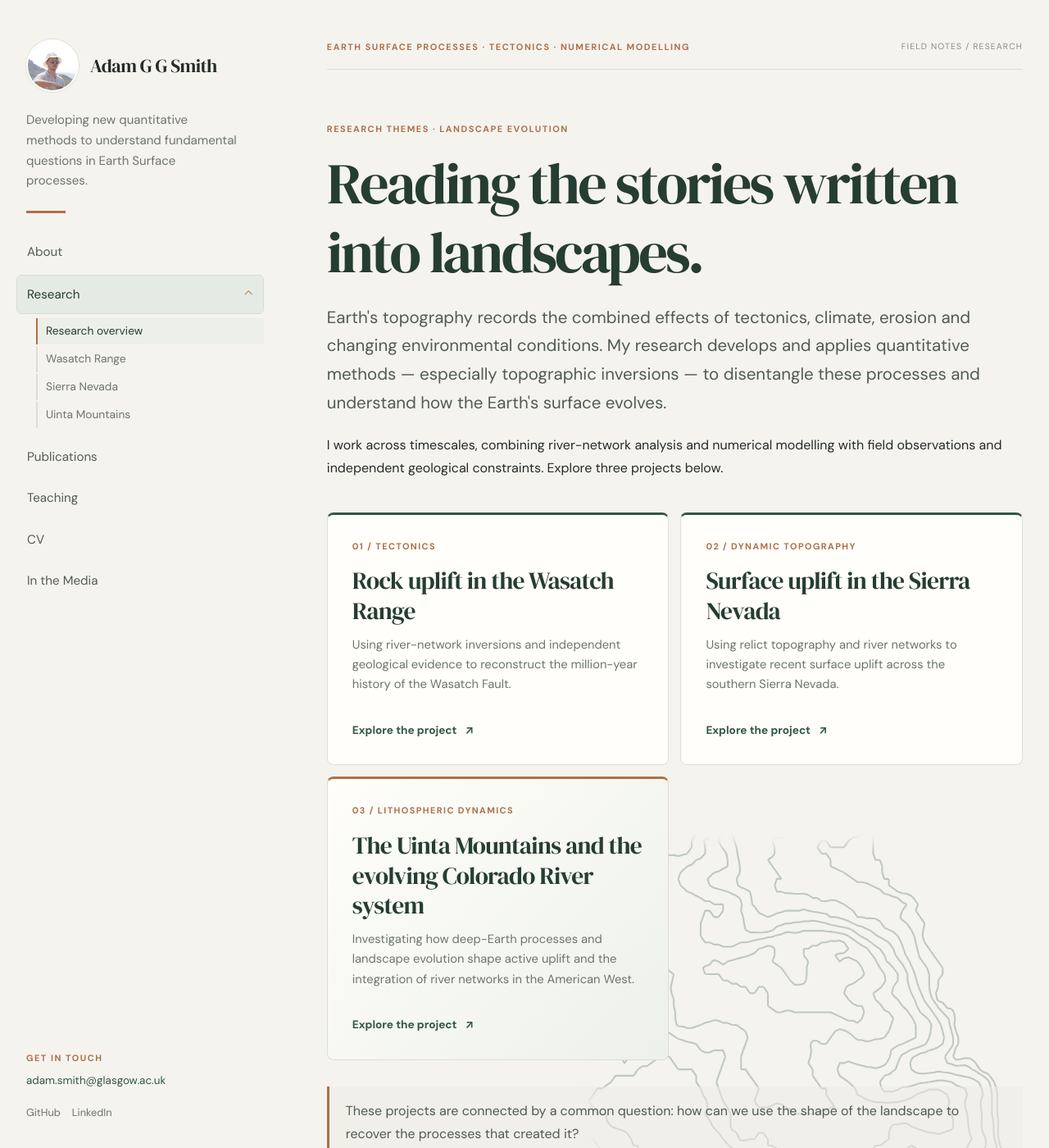
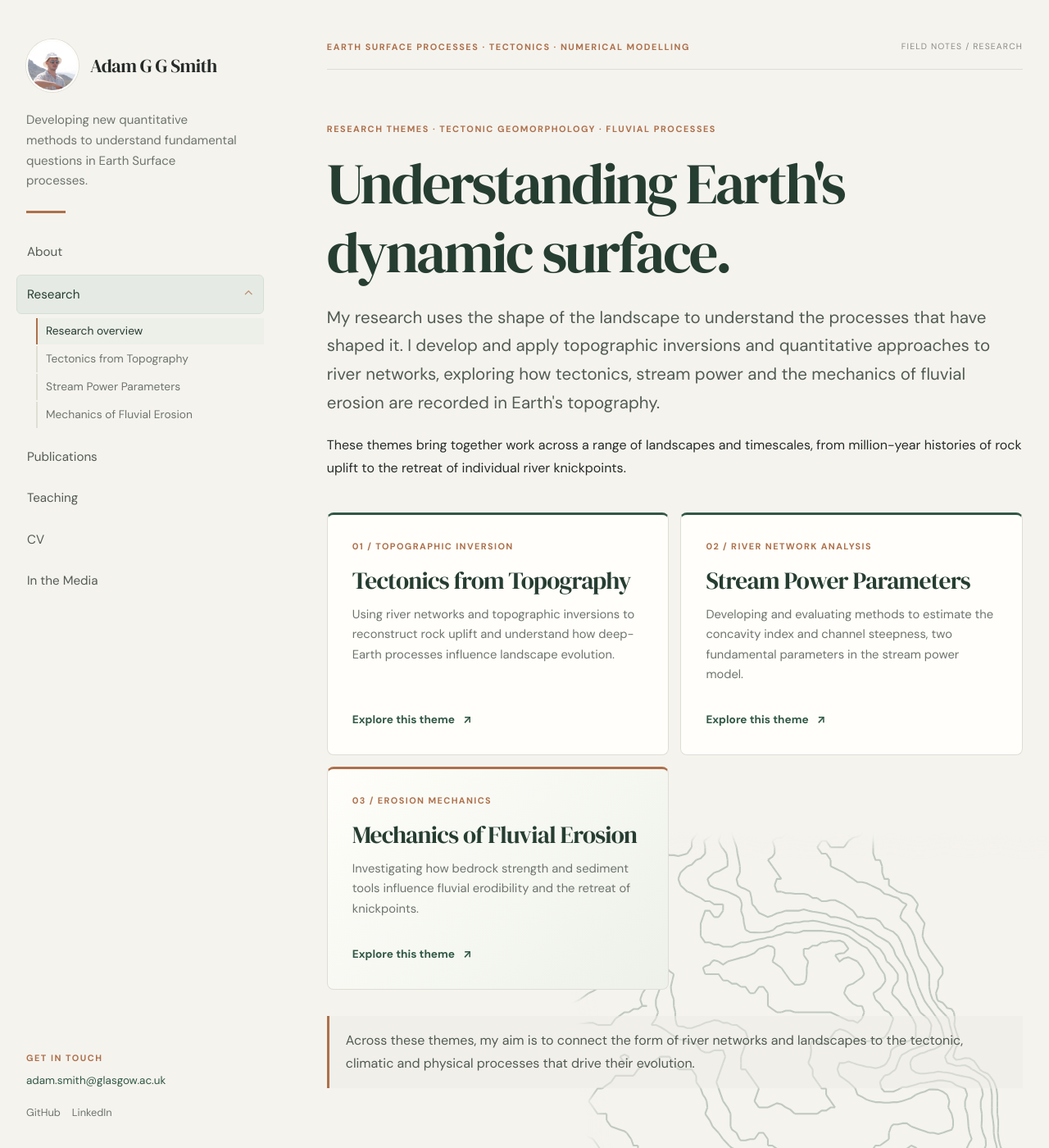
Before and after one commit to adamsmith142/adamsmith142.github.io, a Jekyll site: the page built from Research.md, in a window 1280 px wide and 1400 px high. Shown: the whole window at 82% size. Built offline with Jekyll 4.4.1, drawn with Linux system fonts in a browser that asks for light colours; our own code applies the rules of GitHub Pages for plain Markdown files.

Commit message:
Reorganise research pages around three themes
Add thematic pages for tectonics, stream power parameters and fluvial erosion

```diff
--- a/Research.md
+++ b/Research.md
@@ -1,34 +1,34 @@
 ---
 title: Research
-description: Research using topographic inversions and landscape evolution models to understand Earth's dynamic surface.
+description: Research exploring tectonics, stream power parameters and the mechanics of fluvial erosion through topographic analysis.
 ---
 
 <section class="research-intro">
-  <span class="eyebrow">RESEARCH THEMES · LANDSCAPE EVOLUTION</span>
-  <h1>Reading the stories written into landscapes.</h1>
-  <p class="research-standfirst">Earth's topography records the combined effects of tectonics, climate, erosion and changing environmental conditions. My research develops and applies quantitative methods — especially topographic inversions — to disentangle these processes and understand how the Earth's surface evolves.</p>
-  <p>I work across timescales, combining river-network analysis and numerical modelling with field observations and independent geological constraints. Explore three projects below.</p>
+  <span class="eyebrow">RESEARCH THEMES · TECTONIC GEOMORPHOLOGY · FLUVIAL PROCESSES</span>
+  <h1>Understanding Earth's dynamic surface.</h1>
+  <p class="research-standfirst">My research uses the shape of the landscape to understand the processes that have shaped it. I develop and apply topographic inversions and quantitative approaches to river networks, exploring how tectonics, stream power and the mechanics of fluvial erosion are recorded in Earth's topography.</p>
+  <p>These themes bring together work across a range of landscapes and timescales, from million-year histories of rock uplift to the retreat of individual river knickpoints.</p>
 </section>
 
 <div class="project-grid">
-  <a class="project-card" href="{{ '/Wasatch.html' | relative_url }}">
-    <span class="project-card__number">01 / TECTONICS</span>
-    <h2>Rock uplift in the Wasatch Range</h2>
-    <p>Using river-network inversions and independent geological evidence to reconstruct the million-year history of the Wasatch Fault.</p>
-    <span class="project-card__link">Explore the project <span aria-hidden="true">↗</span></span>
+  <a class="project-card" href="{{ '/Tectonics.html' | relative_url }}">
+    <span class="project-card__number">01 / TOPOGRAPHIC INVERSION</span>
+    <h2>Tectonics from Topography</h2>
+    <p>Using river networks and topographic inversions to reconstruct rock uplift and understand how deep-Earth processes influence landscape evolution.</p>
+    <span class="project-card__link">Explore this theme <span aria-hidden="true">↗</span></span>
   </a>
-  <a class="project-card" href="{{ '/Sierra.html' | relative_url }}">
-    <span class="project-card__number">02 / DYNAMIC TOPOGRAPHY</span>
-    <h2>Surface uplift in the Sierra Nevada</h2>
-    <p>Using relict topography and river networks to investigate recent surface uplift across the southern Sierra Nevada.</p>
-    <span class="project-card__link">Explore the project <span aria-hidden="true">↗</span></span>
+  <a class="project-card" href="{{ '/StreamPower.html' | relative_url }}">
+    <span class="project-card__number">02 / RIVER NETWORK ANALYSIS</span>
+    <h2>Stream Power Parameters</h2>
+    <p>Developing and evaluating methods to estimate the concavity index and channel steepness, two fundamental parameters in the stream power model.</p>
+    <span class="project-card__link">Explore this theme <span aria-hidden="true">↗</span></span>
   </a>
-  <a class="project-card project-card--featured" href="{{ '/Uinta.html' | relative_url }}">
-    <span class="project-card__number">03 / LITHOSPHERIC DYNAMICS</span>
-    <h2>The Uinta Mountains and the evolving Colorado River system</h2>
-    <p>Investigating how deep-Earth processes and landscape evolution shape active uplift and the integration of river networks in the American West.</p>
-    <span class="project-card__link">Explore the project <span aria-hidden="true">↗</span></span>
+  <a class="project-card project-card--featured" href="{{ '/FluvialErosion.html' | relative_url }}">
+    <span class="project-card__number">03 / EROSION MECHANICS</span>
+    <h2>Mechanics of Fluvial Erosion</h2>
+    <p>Investigating how bedrock strength and sediment tools influence fluvial erodibility and the retreat of knickpoints.</p>
+    <span class="project-card__link">Explore this theme <span aria-hidden="true">↗</span></span>
   </a>
 </div>
 
-<p class="research-note">These projects are connected by a common question: how can we use the shape of the landscape to recover the processes that created it?</p>
+<p class="research-note">Across these themes, my aim is to connect the form of river networks and landscapes to the tectonic, climatic and physical processes that drive their evolution.</p>
--- a/_layouts/default.html
+++ b/_layouts/default.html
@@ -27,13 +27,13 @@
       <div class="header-rule" aria-hidden="true"></div>
       <nav class="site-nav" aria-label="Main navigation">
         <a class="site-nav__link{% if page.url == '/' or page.url == '/index.html' %} is-active{% endif %}" href="{{ '/' | relative_url }}">About <span aria-hidden="true">↗</span></a>
-        <details class="site-nav__dropdown"{% if page.url contains 'Research' or page.url contains 'Wasatch' or page.url contains 'Sierra' or page.url contains 'Uinta' %} open{% endif %}>
-          <summary class="site-nav__link{% if page.url contains 'Research' or page.url contains 'Wasatch' or page.url contains 'Sierra' or page.url contains 'Uinta' %} is-active{% endif %}">Research <span class="site-nav__chevron" aria-hidden="true">⌄</span></summary>
+        <details class="site-nav__dropdown"{% if page.url contains 'Research' or page.url contains 'Tectonics' or page.url contains 'StreamPower' or page.url contains 'FluvialErosion' %} open{% endif %}>
+          <summary class="site-nav__link{% if page.url contains 'Research' or page.url contains 'Tectonics' or page.url contains 'StreamPower' or page.url contains 'FluvialErosion' %} is-active{% endif %}">Research <span class="site-nav__chevron" aria-hidden="true">⌄</span></summary>
           <div class="site-nav__submenu">
             <a href="{{ '/Research.html' | relative_url }}"{% if page.url contains 'Research' %} aria-current="page"{% endif %}>Research overview</a>
-            <a href="{{ '/Wasatch.html' | relative_url }}"{% if page.url contains 'Wasatch' %} aria-current="page"{% endif %}>Wasatch Range</a>
-            <a href="{{ '/Sierra.html' | relative_url }}"{% if page.url contains 'Sierra' %} aria-current="page"{% endif %}>Sierra Nevada</a>
-            <a href="{{ '/Uinta.html' | relative_url }}"{% if page.url contains 'Uinta' %} aria-current="page"{% endif %}>Uinta Mountains</a>
+            <a href="{{ '/Tectonics.html' | relative_url }}"{% if page.url contains 'Tectonics' %} aria-current="page"{% endif %}>Tectonics from Topography</a>
+            <a href="{{ '/StreamPower.html' | relative_url }}"{% if page.url contains 'StreamPower' %} aria-current="page"{% endif %}>Stream Power Parameters</a>
+            <a href="{{ '/FluvialErosion.html' | relative_url }}"{% if page.url contains 'FluvialErosion' %} aria-current="page"{% endif %}>Mechanics of Fluvial Erosion</a>
           </div>
         </details>
         <a class="site-nav__link{% if page.url contains 'Publications' %} is-active{% endif %}" href="{{ '/Publications.html' | relative_url }}">Publications <span aria-hidden="true">↗</span></a>
```
Also changed, not shown: FluvialErosion.md (added, +25 -0 lines), StreamPower.md (added, +27 -0 lines), Tectonics.md (added, +39 -0 lines).
